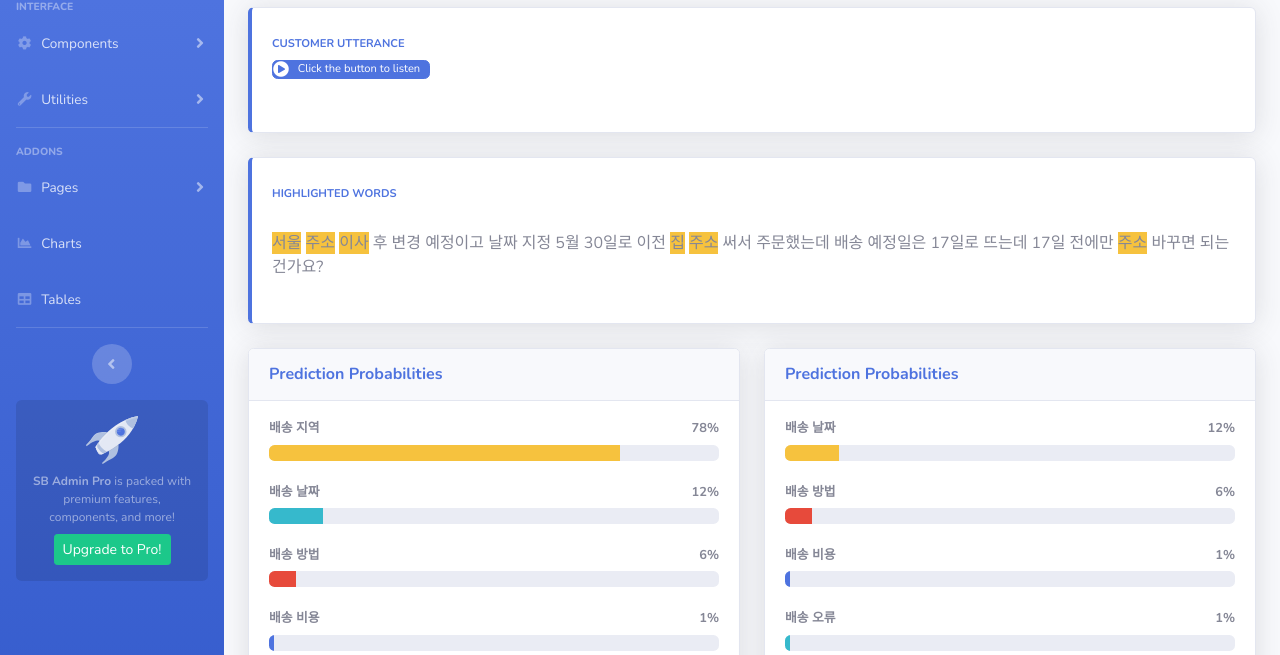
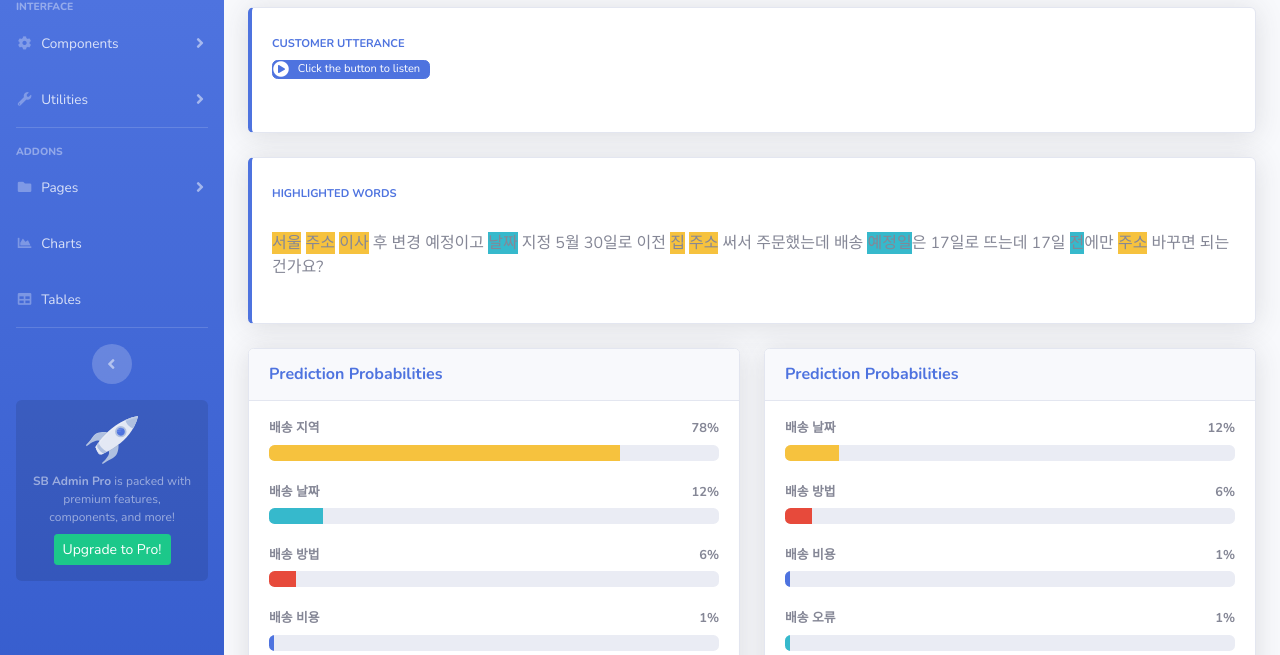
Before and after one commit to Sol-J/Sol-J.github.io, a website with bundled scripts: page index.html in a window 1280 px wide. Shown: the part 145-800 px from the top of the page. Built offline with nearby package versions, Linux system fonts and the light colour scheme.

Commit message:
Update index.html

```diff
--- a/index.html
+++ b/index.html
@@ -302,7 +302,12 @@
                                                 Highlighted Words</div>
                                         </div>
                                     </div>
-                                    <p><br><span style="background-color: #f6c23e">서울</span> <span style="background-color: #f6c23e">주소</span> <span style="background-color: #f6c23e">이사</span> 후 변경 예정이고 날짜 지정 5월 30일로 이전 <span style="background-color: #f6c23e">집</span> <span style="background-color: #f6c23e">주소</span> 써서 주문했는데 배송 예정일은 17일로 뜨는데 17일 전에만 <span style="background-color: #f6c23e">주소</span> 바꾸면 되는 건가요?</p>
+                                    <p><br><span style="background-color: #f6c23e">서울</span> <span style="background-color: #f6c23e">주소</span>
+                                        <span style="background-color: #f6c23e">이사</span> 후 변경 예정이고
+                                        <span style="background-color: #36b9cc">날짜</span> 지정 5월 30일로 이전
+                                        <span style="background-color: #f6c23e">집</span> <span style="background-color: #f6c23e">주소</span>
+                                        써서 주문했는데 배송 <span style="background-color: #36b9cc">예정일</span>은 17일로 뜨는데 17일
+                                        <span style="background-color: #36b9cc">전</span>에만 <span style="background-color: #f6c23e">주소</span> 바꾸면 되는 건가요?</p>
                                 </div>
                             </div>
                         </div>
```
